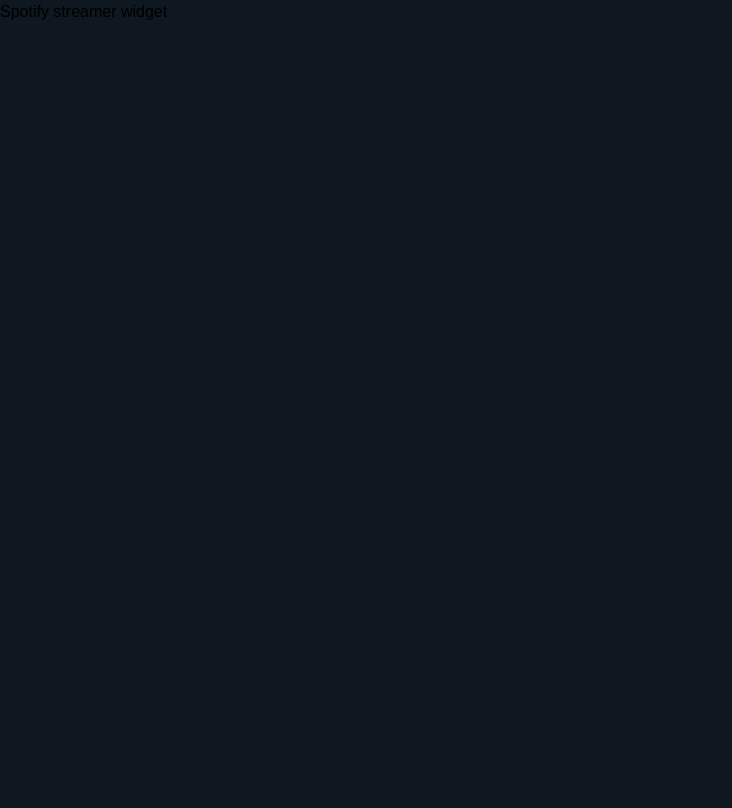
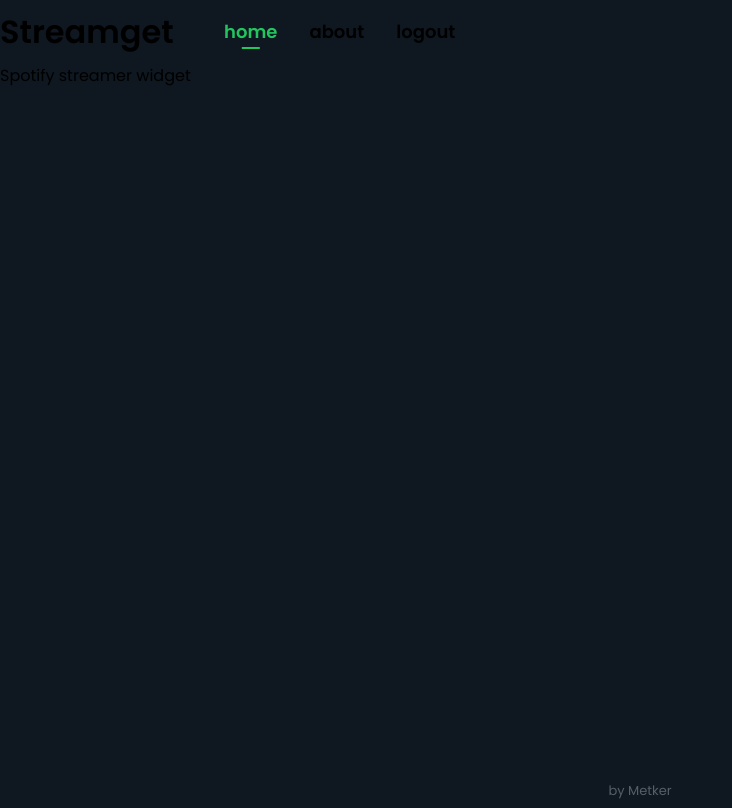
Before and after one commit to metkerr/streamget, a Next.js app: page / in a window 1280 px wide. Shown: the whole page, without its empty margins (0-732 px from the left). Built offline with nearby package versions, Linux system fonts and the light colour scheme.

Commit message:
finishing layout and routing

```diff
--- /dev/null
+++ b/components/footer.tsx
@@ -0,0 +1,15 @@
+const Footer = () => {
+  return (
+    <footer className="text-center w-full text-sm text-[#565F68] absolute bottom-0">
+      <a
+        href="https://github.com/metkerr"
+        className="p-2 hover:underline active:opacity-70"
+        target={"_blank"}
+        rel="noopener noreferrer"
+      >
+        by Metker
+      </a>
+    </footer>
+  );
+};
+export default Footer;
--- /dev/null
+++ b/components/layout.tsx
@@ -0,0 +1,32 @@
+import Head from "next/head";
+import Footer from "./footer";
+import Navbar from "./navbar";
+interface Props {
+  children?: React.ReactNode;
+}
+
+const Layout = ({ children }: Props) => {
+  const siteTitle = "Streamget, spotify streaming widget";
+  return (
+    <>
+      <Head>
+        <link rel="icon" href="/favicon.ico" />
+        <title>{siteTitle}</title>
+        <meta name="viewport" content="width=device-width, initial-scale=1" />
+        <meta
+          name="description"
+          content="Streamget, the esiest way to create and customize your spotify music into your stream."
+        />
+        <meta property="og:image" content={"../public/preview.png"} />
+        <meta name="og:title" content={siteTitle} />
+        <meta name="twitter:card" content="summary_large_image" />
+      </Head>
+      <header>
+        <Navbar />
+      </header>
+      <main>{children}</main>
+      <Footer />
+    </>
+  );
+};
+export default Layout;
--- /dev/null
+++ b/components/navbar.tsx
@@ -0,0 +1,37 @@
+import Link from "next/link";
+import { useRouter } from "next/router";
+import clsx from "clsx";
+
+const Navbar = () => {
+  const router = useRouter();
+  const currentPath = router.asPath;
+
+  return (
+    <nav className="flex">
+      <div
+        id="nav-wrapper"
+        className="flex items-center gap-8 font-semibold text-lg"
+      >
+        <h1 className="text-[32px] leading-[4rem] mr-[1.15rem]">Streamget</h1>
+        <Link
+          href="/"
+          className={clsx({
+            ["text-green-500 active"]: currentPath === "/",
+          })}
+        >
+          home
+        </Link>
+        <Link
+          href="/about"
+          className={clsx({
+            ["text-green-500 active"]: currentPath === "/about",
+          })}
+        >
+          about
+        </Link>
+        <Link href="/login">logout</Link>
+      </div>
+    </nav>
+  );
+};
+export default Navbar;
--- a/package.json
+++ b/package.json
@@ -13,6 +13,7 @@
     "@types/node": "18.11.18",
     "@types/react": "18.0.26",
     "@types/react-dom": "18.0.10",
+    "clsx": "^1.2.1",
     "eslint": "8.30.0",
     "eslint-config-next": "13.1.1",
     "next": "13.1.1",
--- a/pages/_app.tsx
+++ b/pages/_app.tsx
@@ -1,6 +1,16 @@
-import '../styles/globals.css'
-import type { AppProps } from 'next/app'
+import "../styles/globals.css";
+import type { AppProps } from "next/app";
+import { Poppins } from "@next/font/google";
+
+const poppins = Poppins({
+  subsets: ["latin"],
+  weight: ["400", "500", "600", "700"],
+});
 
 export default function App({ Component, pageProps }: AppProps) {
-  return <Component {...pageProps} />
+  return (
+    <div className={poppins.className}>
+      <Component {...pageProps} />
+    </div>
+  );
 }
--- a/pages/_document.tsx
+++ b/pages/_document.tsx
@@ -1,4 +1,4 @@
-import { Html, Head, Main, NextScript } from 'next/document'
+import { Html, Head, Main, NextScript } from "next/document";
 
 export default function Document() {
   return (
@@ -9,5 +9,5 @@ export default function Document() {
         <NextScript />
       </body>
     </Html>
-  )
+  );
 }
--- /dev/null
+++ b/pages/about.tsx
@@ -0,0 +1,10 @@
+import Layout from "../components/layout";
+
+const About = () => {
+  return (
+    <Layout>
+      <div>About</div>
+    </Layout>
+  );
+};
+export default About;
--- a/pages/index.tsx
+++ b/pages/index.tsx
@@ -1,17 +1,11 @@
-import Head from "next/head";
+import Layout from "../components/layout";
 
 export default function Home() {
   return (
-    <>
-      <Head>
-        <title>Streamget by Metker</title>
-        <meta name="description" content="Spotify widget for streamer app" />
-        <meta name="viewport" content="width=device-width, initial-scale=1" />
-        <link rel="icon" href="/favicon.ico" />
-      </Head>
-      <main>
+    <Layout>
+      <div>
         <h1>Spotify streamer widget</h1>
-      </main>
-    </>
+      </div>
+    </Layout>
   );
 }
--- a/pages/login.tsx
+++ b/pages/login.tsx
@@ -9,10 +9,10 @@ const Login = () => {
           Streamget
         </h1>
         <p className="text-xl font-medium">
-          <span className="text-green-500">Spotify</span> widget for streamer
+          <span className="text-green-500">Spotify</span> widget for streaming
           apps
         </p>
-        <button className="select-none flex m-auto gap-1 items-center bg-green-500 py-1.5 px-5 rounded-sm mt-6 hover:bg-green-600 active:bg-green-700">
+        <button className="select-none flex m-auto gap-1 items-center bg-green-500 py-1.5 px-5 rounded mt-6 hover:bg-green-600 active:bg-green-700">
           <Image src={spotifyLogo} alt="spotify logo / login" width={17} />
           <span className="text-sm">Login</span>
         </button>
--- a/styles/globals.css
+++ b/styles/globals.css
@@ -2,11 +2,47 @@
 @tailwind components;
 @tailwind utilities;
 
-@import url("https://fonts.googleapis.com/css2?family=Poppins:ital,wght@0,400;0,500;0,600;0,700;1,400&display=swap");
+@import url("https://fonts.googleapis.com/css2?family=Poppins:wght@400;500;600;700&display=swap");
 
 body {
   font-family: "Poppins", sans-serif;
   background: #0f1720;
+}
+
+nav #nav-wrapper > a:hover {
+  color: rgb(34 197 94);
+  transition: 0.15s ease-out all;
+}
+#nav-wrapper > a {
+  position: relative;
+}
+
+#nav-wrapper > a::after {
+  content: "";
+  position: absolute;
+  bottom: -3px;
+  width: 0;
+  height: 0;
+  background: rgb(34 197 94);
+  left: 50%;
+  transform: translate(-50%, 0);
+  transition: 0.15s ease-out all;
+}
+
+#nav-wrapper > a:hover::after {
+  width: 1.15rem;
+  height: 0.125rem;
+}
+
+#nav-wrapper > a.active::after {
+  content: "";
+  position: absolute;
+  bottom: -3px;
+  width: 1.15rem;
+  height: 0.125rem;
+  background: rgb(34 197 94);
+  left: 50%;
+  transform: translate(-50%, 0);
 }
 
 @media (prefers-color-scheme: dark) {
```
Also changed, not shown: public/preview.png (added), 1 other file (tests, documents, lock files or other folders).
